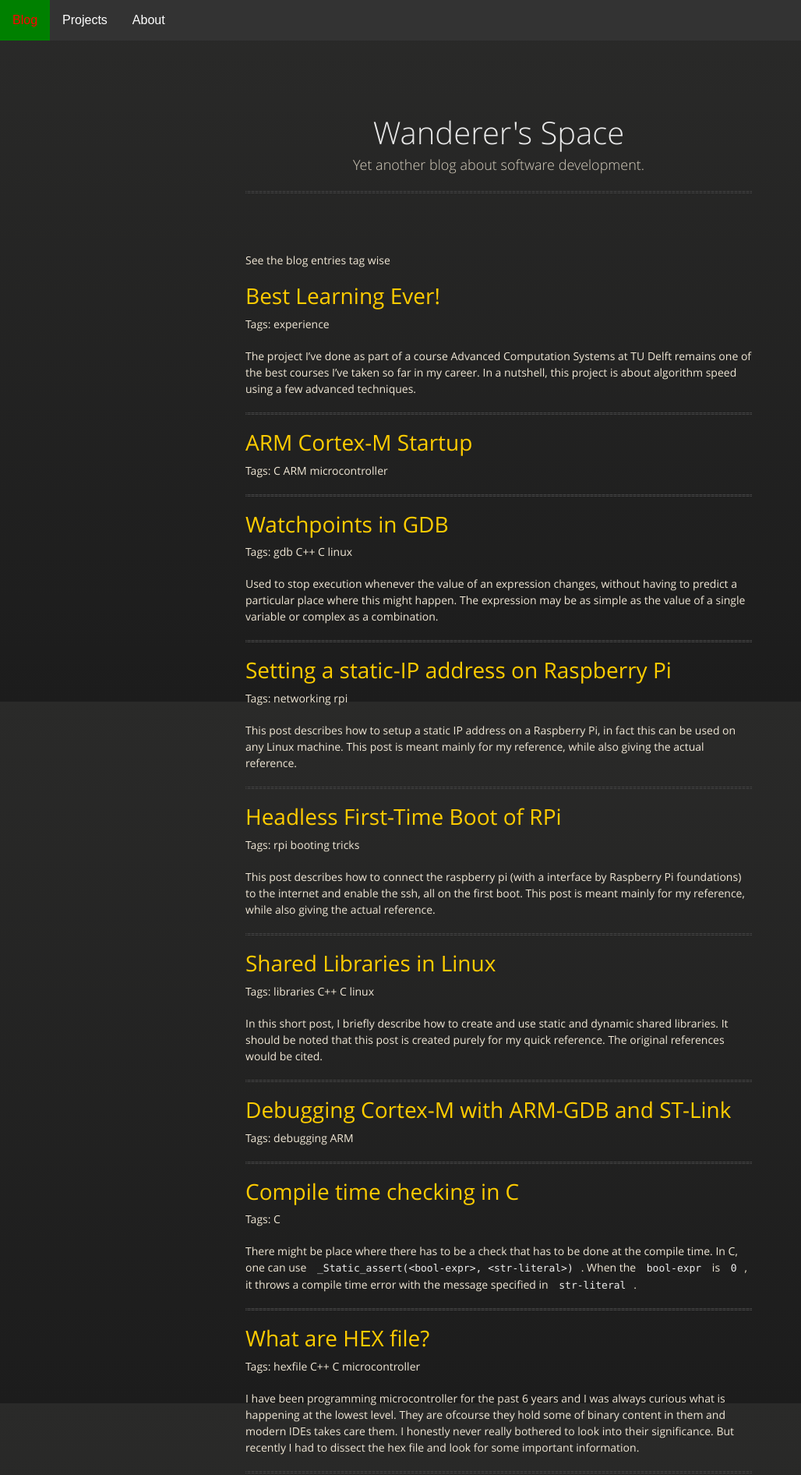
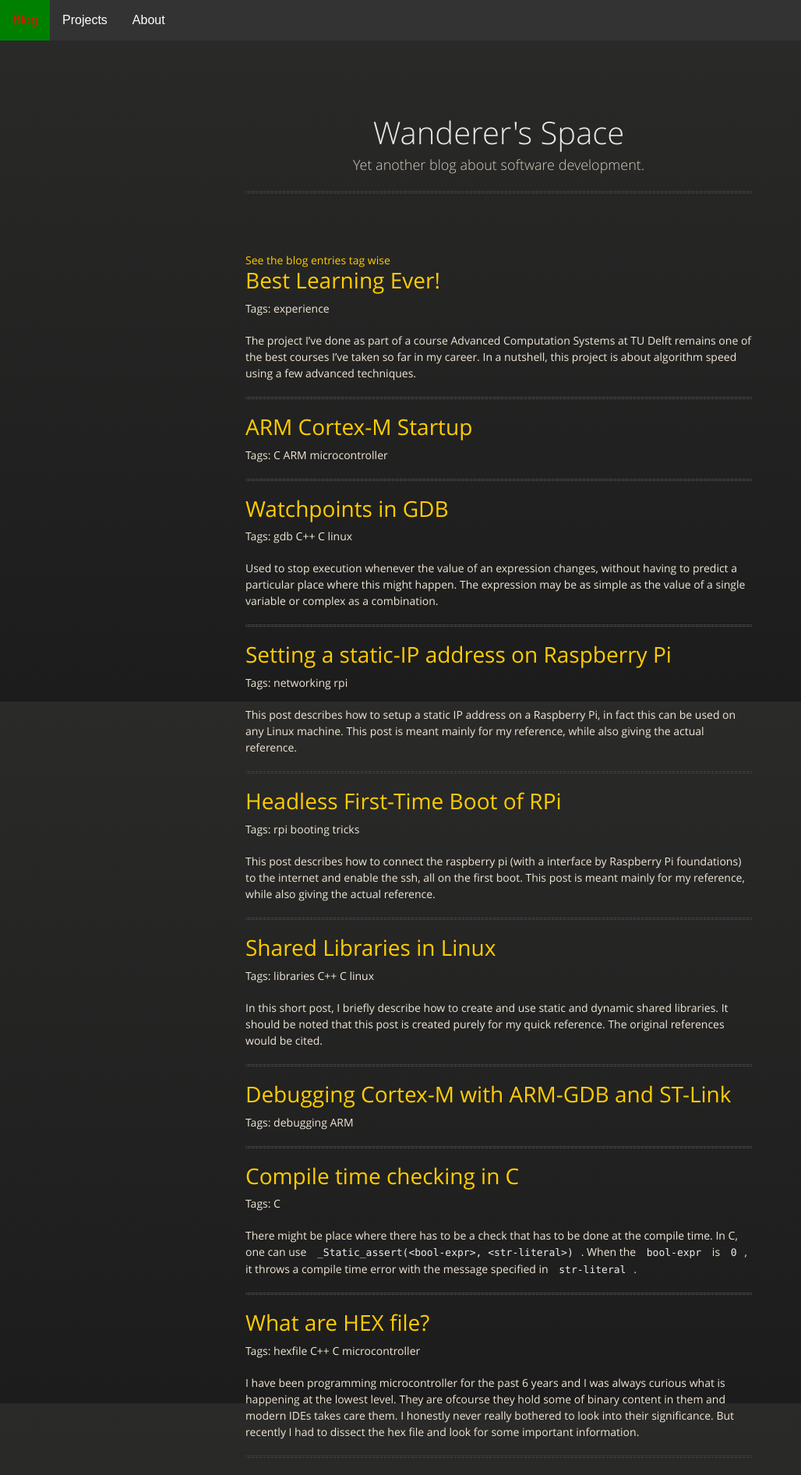
Before and after one commit to naveenspace7/naveenspace7.github.io, a Jekyll site: the page built from index.html, in a window 1280 px wide. Shown: the top 1892 px of the page at 78% size, without its empty margins (0-1028 px from the left). Built offline with Jekyll 4.4.1, drawn with Linux system fonts in a browser that asks for light colours.

Commit message:
Add content link

```diff
--- a/_layouts/default.html
+++ b/_layouts/default.html
@@ -99,7 +99,7 @@
           {% endfor %} -->
         </div>
 
-        <p>See the blog entries tag wise</p>
+        <a href="https://naveenspace7.github.io/blogtags/">See the blog entries tag wise</a>
 
         {{ content }}
 
```
